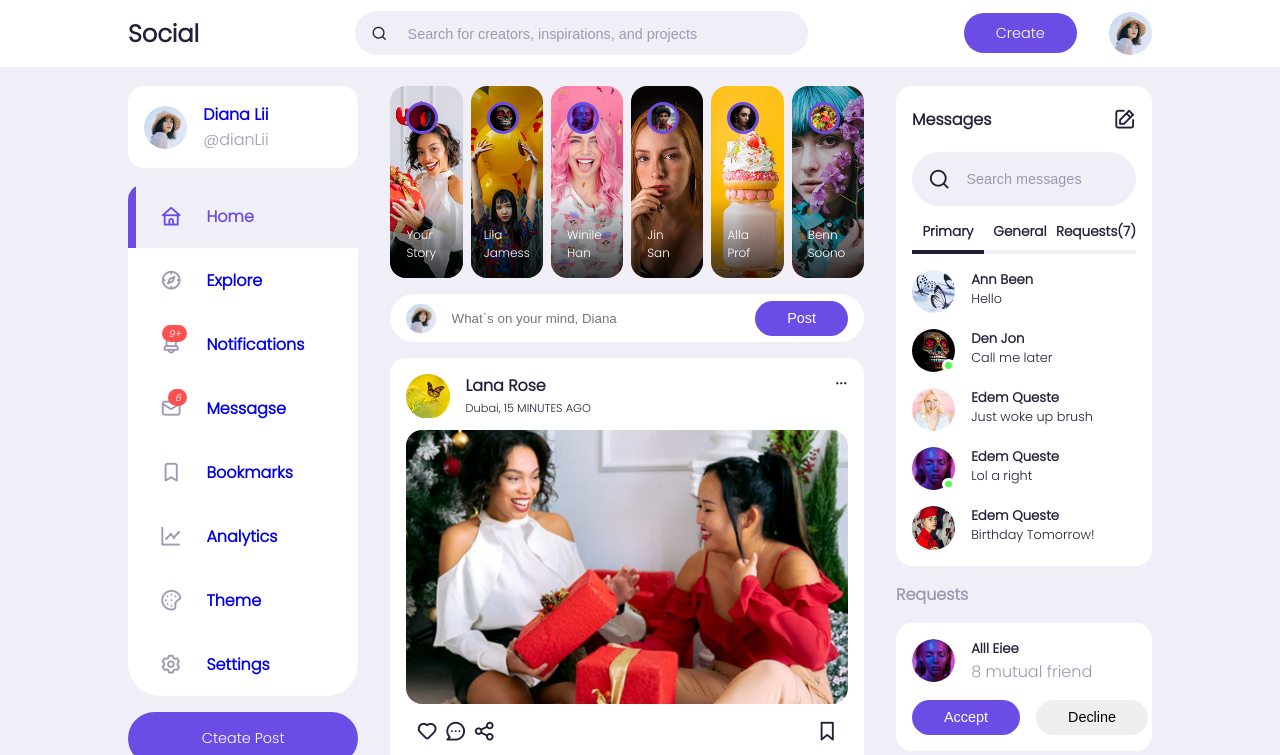
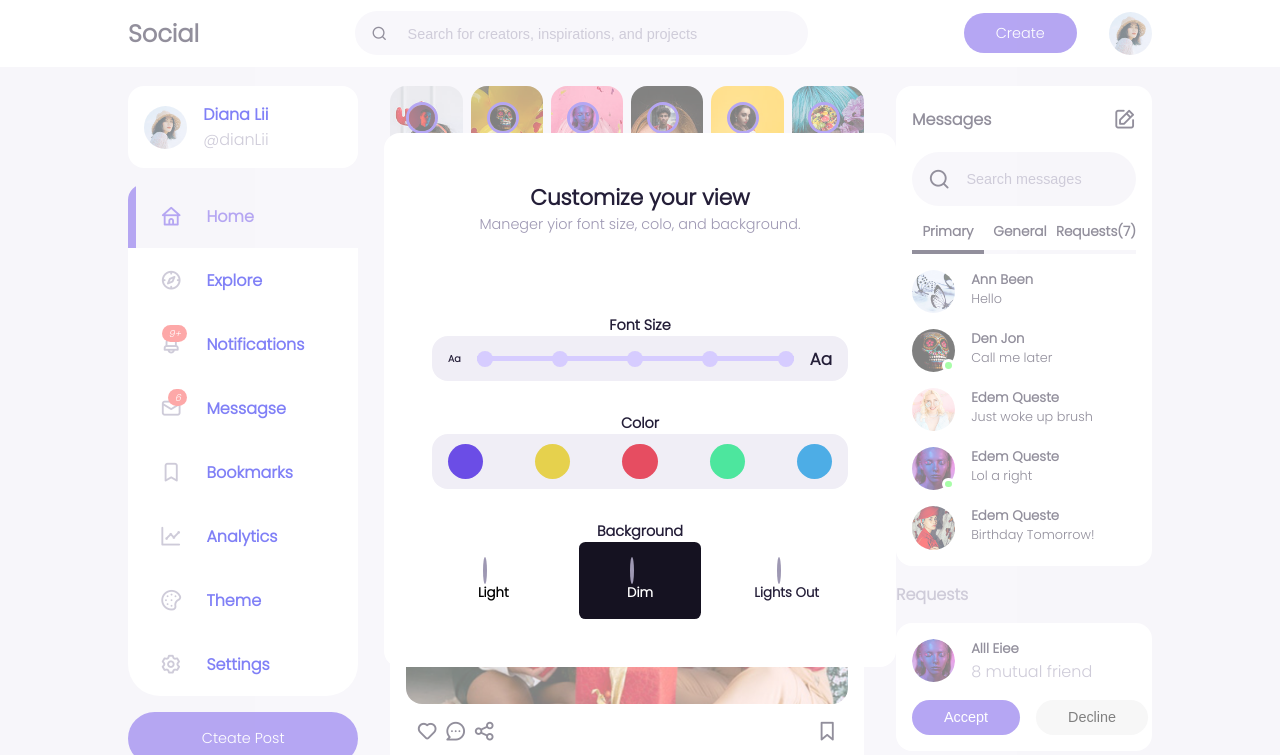
Before and after one commit to FeliciRivares/social-website, a plain HTML site: page index.html in a window 1280 px wide. Shown: the top 755 px of the page. Drawn offline with nearby package versions, Linux system fonts and the light colour scheme.

Commit message:
start  customize view

```diff
--- a/index.html
+++ b/index.html
@@ -675,18 +675,70 @@
                             </div>
                         </div>
                         <div class="action">
-                            <button class="btn btn-primary">
-                                Accept
-                            </button>
-                            <button class="btn">
-                                Decline
-                            </button>
+                            <button class="btn btn-primary"> Accept </button>
+                            <button class="btn"> Decline</button>
                         </div>
                     </div>
                   </div>
             </div>
+                <!-- =================end of right============================ -->
         </div>
     </main>
+
+    <!-- ====================Them customization======================= -->
+    <div class="customize-theme">
+        <div class="card">
+            <h2>Customize your view</h2>
+            <p class="text-muted" >Maneger yior font size, colo, and background.</p>
+            <!----------------Font size -------------- -->
+            <div class="font-size">
+                <h4>Font Size</h4>
+                <div>
+                    <h6>Aa</h6>
+                    <div class="choose-size">
+                        <span class="font-size-1"></span>
+                        <span class="font-size-2"></span>
+                        <span class="font-size-3"></span>
+                        <span class="font-size-4"></span>
+                        <span class="font-size-5"></span>
+                    </div>
+                    <h3>Aa</h3>
+                </div>
+            </div>
+            <!-- -------------Primary color------------ -->
+            <div class="color">
+                <h4>Color</h4>
+                <div class="choose-color">
+                    <span class="color-1 active"></span>
+                    <span class="color-2"></span>
+                    <span class="color-3"></span>
+                    <span class="color-4"></span>
+                    <span class="color-5"></span>
+                </div>
+            </div>
+           <!-- -------------Background color------------ -->
+           <div class="background">
+            <h4>Background</h4>
+            <div class="choose-bg">
+                <div class="bg-1">
+                    <span></span>
+                    <h5 for="bg-1">Light</h5>
+                </div>
+                <div class="bg-2">
+                    <span></span>
+                    <h5>Dim</h5>
+                </div>
+                <div class="bg-3">
+                    <span></span>
+                    <h5 for="bg-3">Lights Out</h5>
+                </div>
+
+            </div>
+        </div>
+        </div>
+    </div>
+
+
     <script src="./index.js"></script>
 </body>
 </html>
--- a/style.css
+++ b/style.css
@@ -476,3 +476,141 @@ main .container .right{
     display: flex;
     gap: 1rem;
 }
+/* ==============then customization======================= */
+.customize-theme{
+    background: rgba(255, 255, 255, 0.5);
+    width: 100vw;
+    height: 100vh;
+    position: fixed;
+    top: 0;
+    left: 0;
+    z-index: 100;
+    text-align: center;
+    display: grid;
+    place-items: center;
+    font-size: .9rem;
+
+}
+.customize-theme .card{
+    background: var(--color-white);
+    padding: 3rem;
+    border-radius:var(--card-border-radius);
+    width: 40%;
+
+}
+/* ==============custom Front-size================ */
+.customize-theme .font-size{
+    margin-top: 5rem;
+
+}
+.customize-theme .font-size > div{
+    display:flex;
+    justify-content: space-between;
+    align-items:center;
+    background:var(--color-light);
+    padding: var(--search-padding);
+    border-radius: var(--card-border-radius);
+}
+
+.customize-theme .choose-size{
+    background: var(--color-secondary) ;
+    height: .3rem;
+    width: 100%;
+    margin: 0 1rem;
+    display: flex;
+    justify-content: space-between;
+    align-items:center;
+}
+.customize-theme .choose-size span{
+    width:1rem ;
+    height: 1rem ;
+    background:var(--color-secondary);
+    border-radius: 50%;
+    cursor: pointer;
+}
+.customize-theme .choose-size span.active{
+    background:var(--color-primary);
+}
+/* ==============custom Color================ */
+.customize-theme .color{
+    margin-top: 2rem;
+
+}
+.customize-theme .choose-color{
+    background: var(--color-light);
+    padding: var(--search-padding);
+    border-radius: var(--card-border-radius);
+    display: flex;
+    align-items: center;
+    justify-content: space-between;
+}
+.customize-theme .choose-color span{
+    width: 2.2rem;
+    height: 2.2rem;
+    border-radius: 50%;
+}
+.customize-theme .choose-color span:nth-child(1){
+    background:hsl(252, 75%, 60%);
+}
+.customize-theme .choose-color span:nth-child(2){
+    background:hsl(52, 75%, 60%);
+}
+.customize-theme .choose-color span:nth-child(3){
+    background:hsl(352, 75%, 60%);
+}
+.customize-theme .choose-color span:nth-child(4){
+    background:hsl(152, 75%, 60%);
+}
+.customize-theme .choose-color span:nth-child(5){
+    background:hsl(202, 75%, 60%);
+}
+
+
+.customize-theme .choose-color span .active{
+    border: 5px solid white;
+}
+/* ===========custome background============ */
+.customize-theme .background{
+    margin-top: 2rem;
+
+}
+
+.customize-theme .choose-bg{
+    display:flex;
+    align-items: center;
+    justify-content: space-between;
+    gap: 1.5rem;
+
+}
+.customize-theme .choose-bg > div{
+    padding: var(--card-padding);
+    width: 100%;
+    align-items: center;
+    font-size: 1rem;
+    font-weight: bold;
+    border-radius: .4rem;
+    cursor:pointer;
+
+}
+.customize-theme .choose-bg > div .active{
+    border: 2px solid var(--color-primary);
+}
+.customize-theme .choose-bg .bg-1{
+    background:white;
+    color:black;
+}
+.customize-theme .choose-bg .bg-2{
+    background:hsl(252, 30%, 17%);
+    color:white;
+}
+.customize-theme .choose-bg .bg-2{
+    background:hsl(252, 30%, 10%);
+    color:white;
+}
+.customize-theme .choose-bg > div span{
+    width: 2rem;
+    height: 2rem;
+    border: 2px solid var(--color-gray);
+    border-radius: 50%;
+    margin-right: 1rem;
+}
```
